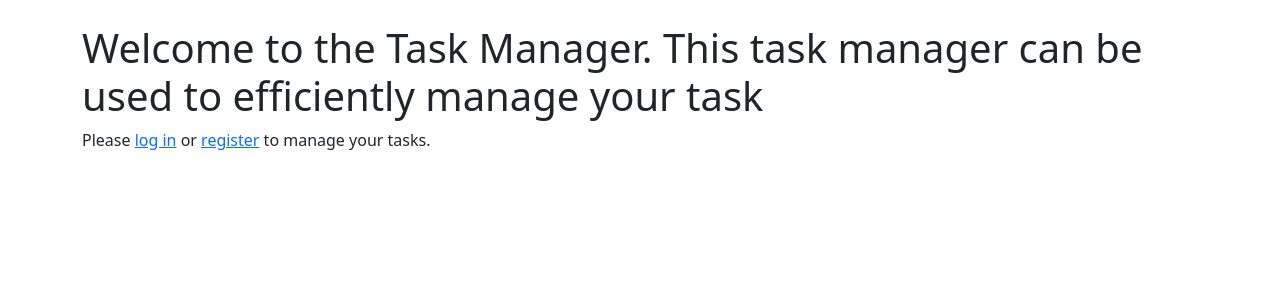
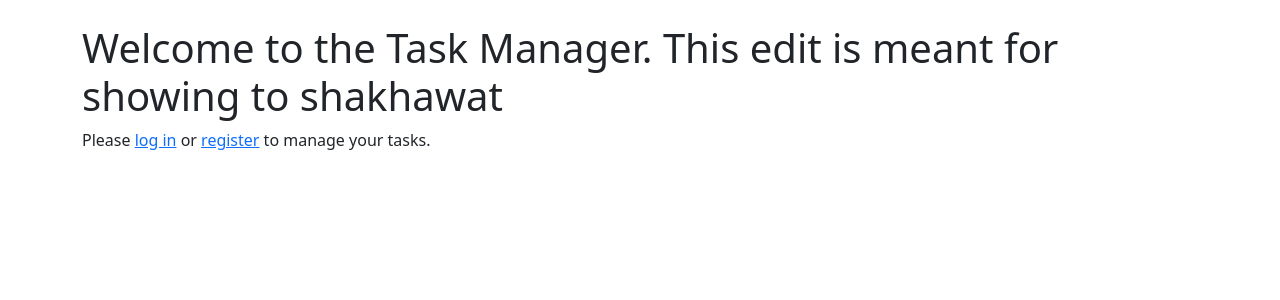
Before and after one commit to sudiptarathi2020/flask-task-manager, a Flask app: page / in a window 1280 px wide. Shown: the part 56-356 px from the top of the page. Run offline with Flask 3, Linux system fonts and the light colour scheme.

Commit message:
Update welcome.html

```diff
--- a/app/templates/welcome.html
+++ b/app/templates/welcome.html
@@ -1,6 +1,6 @@
 {% extends "base.html" %}
 
 {% block content %}
-<h1>Welcome to the Task Manager. This task manager can be used to efficiently manage your task</h1>
+<h1>Welcome to the Task Manager. This edit is meant for showing to shakhawat</h1>
 <p>Please <a href="{{ url_for('auth.login') }}">log in</a> or <a href="{{ url_for('auth.register') }}">register</a> to manage your tasks.</p>
 {% endblock %}
```
